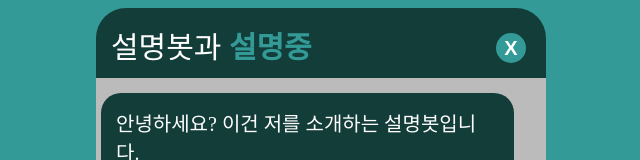
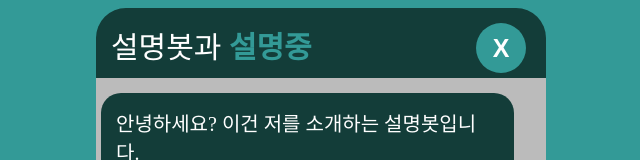
Before and after one commit to codurfer/minipro, a plain HTML site: page index.html in a window 1280 px wide. Both pictures are taken after a click on the button "시작". Shown: the top 160 px of the page, without its empty margins (319-959 px from the left). Drawn offline with Linux system fonts and the light colour scheme.

Commit message:
Update style.css

```diff
--- a/style.css
+++ b/style.css
@@ -39,12 +39,12 @@ h1 {
   float: left;
 }
 .close {
-  margin-top: 25px;
+  margin-top: 15px;
   margin-right: 20px;
-  width: 30px;
-  height: 30px;
+  width: 50px;
+  height: 50px;
   font-weight: bold;
-  font-size: 20px;
+  font-size: 25px;
   color: rgb(255, 255, 255);
   border: none;
   border-radius: 100%;
```
